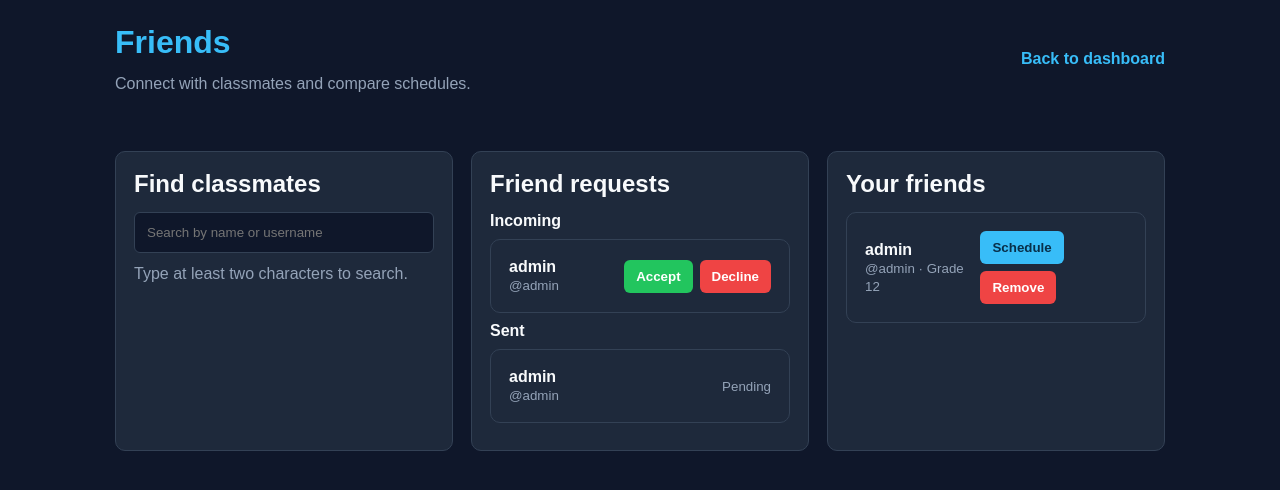
After one commit to Hack37Studios/CampusPulse, a Flask app: page /friends in a window 1280 px wide. The commit adds this page. Shown: the top 490 px of the page. Run offline with Flask 3, Linux system fonts and the light colour scheme; a user stored in the database is signed in; data comes from the database, SQL or seed files in the repository; tables that the repository leaves empty hold one stand-in row (values such as "Sample post").

Commit message:
V1.10 Friends

```diff
--- a/app.py
+++ b/app.py
@@ -1,5 +1,5 @@
 from flask import Flask, render_template, jsonify, request, session, redirect, url_for
-from datetime import datetime
+from datetime import date, datetime, timedelta
 import sqlite3
 import os
 from functools import wraps
@@ -113,8 +113,73 @@ def init_db():
         )
     ''')
 
+    school_columns = {row['name'] for row in cursor.execute('PRAGMA table_info(schools)').fetchall()}
+    if 'last_school_day_date' not in school_columns:
+        cursor.execute('ALTER TABLE schools ADD COLUMN last_school_day_date TEXT')
+        cursor.execute('UPDATE schools SET last_school_day_date = ?', (date.today().isoformat(),))
+
+    db.commit()
+    # Friend Requests table
+    cursor.execute('''
+        CREATE TABLE IF NOT EXISTS friend_requests (
+            id INTEGER PRIMARY KEY AUTOINCREMENT,
+            sender_id INTEGER NOT NULL,
+            receiver_id INTEGER NOT NULL,
+            status TEXT DEFAULT 'pending',
+            created_at TIMESTAMP DEFAULT CURRENT_TIMESTAMP,
+            FOREIGN KEY (sender_id) REFERENCES users(id),
+            FOREIGN KEY (receiver_id) REFERENCES users(id),
+            UNIQUE(sender_id, receiver_id)
+        )
+    ''')
+
+    # Friends table
+    cursor.execute('''
+        CREATE TABLE IF NOT EXISTS friends (
+            id INTEGER PRIMARY KEY AUTOINCREMENT,
+            user_id_1 INTEGER NOT NULL,
+            user_id_2 INTEGER NOT NULL,
+            created_at TIMESTAMP DEFAULT CURRENT_TIMESTAMP,
+            FOREIGN KEY (user_id_1) REFERENCES users(id),
+            FOREIGN KEY (user_id_2) REFERENCES users(id),
+            UNIQUE(user_id_1, user_id_2)
+        )
+    ''')
+
     db.commit()
     db.close()
+
+def update_school_day_counters():
+    """Advance each school's counter once for every missed weekday."""
+    today = date.today()
+    db = get_db()
+    schools = db.execute('SELECT id, current_school_day, total_school_days, last_school_day_date FROM schools').fetchall()
+
+    for school in schools:
+        last_date = date.fromisoformat(school['last_school_day_date']) if school['last_school_day_date'] else today
+        if last_date >= today:
+            continue
+
+        missed_weekdays = 0
+        check_date = last_date + timedelta(days=1)
+        while check_date <= today:
+            if check_date.weekday() < 5:
+                missed_weekdays += 1
+            check_date += timedelta(days=1)
+
+        new_day = min(school['total_school_days'], school['current_school_day'] + missed_weekdays)
+        db.execute('''
+            UPDATE schools
+            SET current_school_day = ?, last_school_day_date = ?
+            WHERE id = ?
+        ''', (new_day, today.isoformat(), school['id']))
+
+    db.commit()
+    db.close()
+
+@app.before_request
+def refresh_school_day_counters():
+    update_school_day_counters()
 
 def hash_password(password):
     """Hash password"""
@@ -400,6 +465,168 @@ def get_schedule():
         'announcement': school['announcement'],
         'classes': [dict(c) for c in classes]
     })
+
+@app.route('/friends')
+@login_required
+def friends_page():
+    """Show friends and pending friend requests."""
+    return render_template('friends.html', user=session.get('full_name'))
+
+@app.route('/api/friends')
+@login_required
+def get_friends():
+    """Return accepted friends and pending requests for the current user."""
+    user_id = session['user_id']
+    db = get_db()
+    friends = db.execute('''
+        SELECT u.id, u.username, u.full_name, u.grade
+        FROM friends f
+        JOIN users u ON u.id = CASE WHEN f.user_id_1 = ? THEN f.user_id_2 ELSE f.user_id_1 END
+        WHERE f.user_id_1 = ? OR f.user_id_2 = ?
+        ORDER BY u.full_name
+    ''', (user_id, user_id, user_id)).fetchall()
+    incoming = db.execute('''
+        SELECT r.id, u.id AS user_id, u.username, u.full_name, r.created_at
+        FROM friend_requests r
+        JOIN users u ON u.id = r.sender_id
+        WHERE r.receiver_id = ? AND r.status = 'pending'
+        ORDER BY r.created_at DESC
+    ''', (user_id,)).fetchall()
+    outgoing = db.execute('''
+        SELECT r.id, u.id AS user_id, u.username, u.full_name, r.created_at
+        FROM friend_requests r
+        JOIN users u ON u.id = r.receiver_id
+        WHERE r.sender_id = ? AND r.status = 'pending'
+        ORDER BY r.created_at DESC
+    ''', (user_id,)).fetchall()
+    db.close()
+    return jsonify({
+        'friends': [dict(friend) for friend in friends],
+        'incoming': [dict(request) for request in incoming],
+        'outgoing': [dict(request) for request in outgoing]
+    })
+
+@app.route('/api/friends/search')
+@login_required
+def search_users():
+    """Search students in the current user's school."""
+    search = request.args.get('q', '').strip()
+    if len(search) < 2:
+        return jsonify({'users': []})
+
+    db = get_db()
+    users = db.execute('''
+        SELECT id, username, full_name, grade
+        FROM users
+        WHERE school_id = ? AND id != ?
+          AND (full_name LIKE ? OR username LIKE ?)
+        ORDER BY full_name
+        LIMIT 20
+    ''', (session['school_id'], session['user_id'], f'%{search}%', f'%{search}%')).fetchall()
+    db.close()
+    return jsonify({'users': [dict(user) for user in users]})
+
+@app.route('/api/friends/request', methods=['POST'])
+@login_required
+def send_friend_request():
+    """Send or re-send a friend request to a same-school user."""
+    data = request.get_json() or {}
+    receiver_id = data.get('user_id')
+    db = get_db()
+    receiver = db.execute('SELECT id FROM users WHERE id = ? AND school_id = ?',
+                          (receiver_id, session['school_id'])).fetchone()
+    if not receiver or receiver_id == session['user_id']:
+        db.close()
+        return jsonify({'success': False, 'error': 'User is not available'}), 400
+
+    first_id, second_id = sorted((session['user_id'], receiver_id))
+    friendship = db.execute('SELECT id FROM friends WHERE user_id_1 = ? AND user_id_2 = ?',
+                            (first_id, second_id)).fetchone()
+    if friendship:
+        db.close()
+        return jsonify({'success': False, 'error': 'You are already friends'}), 400
+
+    existing = db.execute('''
+        SELECT id, status FROM friend_requests
+        WHERE (sender_id = ? AND receiver_id = ?) OR (sender_id = ? AND receiver_id = ?)
+        ORDER BY id DESC LIMIT 1
+    ''', (session['user_id'], receiver_id, receiver_id, session['user_id'])).fetchone()
+    if existing and existing['status'] == 'pending':
+        db.close()
+        return jsonify({'success': False, 'error': 'Request already pending'}), 400
+
+    if existing:
+        db.execute('''
+            UPDATE friend_requests SET sender_id = ?, receiver_id = ?, status = 'pending', created_at = CURRENT_TIMESTAMP
+            WHERE id = ?
+        ''', (session['user_id'], receiver_id, existing['id']))
+    else:
+        db.execute('INSERT INTO friend_requests (sender_id, receiver_id) VALUES (?, ?)',
+                   (session['user_id'], receiver_id))
+    db.commit()
+    db.close()
+    return jsonify({'success': True})
+
+@app.route('/api/friends/request/<int:request_id>', methods=['PUT'])
+@login_required
+def respond_to_friend_request(request_id):
+    """Accept or decline an incoming friend request."""
+    action = (request.get_json() or {}).get('action')
+    if action not in ('accept', 'decline'):
+        return jsonify({'success': False, 'error': 'Invalid response'}), 400
+
+    db = get_db()
+    friend_request = db.execute('''
+        SELECT sender_id, receiver_id FROM friend_requests
+        WHERE id = ? AND receiver_id = ? AND status = 'pending'
+    ''', (request_id, session['user_id'])).fetchone()
+    if not friend_request:
+        db.close()
+        return jsonify({'success': False, 'error': 'Request not found'}), 404
+
+    new_status = 'accepted' if action == 'accept' else 'declined'
+    db.execute('UPDATE friend_requests SET status = ? WHERE id = ?', (new_status, request_id))
+    if action == 'accept':
+        first_id, second_id = sorted((friend_request['sender_id'], friend_request['receiver_id']))
+        db.execute('INSERT OR IGNORE INTO friends (user_id_1, user_id_2) VALUES (?, ?)',
+                   (first_id, second_id))
+    db.commit()
+    db.close()
+    return jsonify({'success': True})
+
+@app.route('/api/friends/<int:friend_id>', methods=['DELETE'])
+@login_required
+def remove_friend(friend_id):
+    """Remove an accepted friend."""
+    first_id, second_id = sorted((session['user_id'], friend_id))
+    db = get_db()
+    db.execute('DELETE FROM friends WHERE user_id_1 = ? AND user_id_2 = ?', (first_id, second_id))
+    db.commit()
+    db.close()
+    return jsonify({'success': True})
+
+@app.route('/api/friends/<int:friend_id>/schedule')
+@login_required
+def friend_schedule(friend_id):
+    """Return a friend's enrolled schedule when friendship is accepted."""
+    first_id, second_id = sorted((session['user_id'], friend_id))
+    db = get_db()
+    friend = db.execute('''
+        SELECT u.id, u.full_name, u.username
+        FROM friends f JOIN users u ON u.id = ?
+        WHERE f.user_id_1 = ? AND f.user_id_2 = ?
+    ''', (friend_id, first_id, second_id)).fetchone()
+    if not friend:
+        db.close()
+        return jsonify({'success': False, 'error': 'You are not friends with this user'}), 403
+    classes = db.execute('''
+        SELECT c.period, c.name, c.room, c.teacher, c.start_time, c.end_time
+        FROM student_classes sc JOIN classes c ON c.id = sc.class_id
+        WHERE sc.user_id = ? AND c.school_id = ?
+        ORDER BY c.period
+    ''', (friend_id, session['school_id'])).fetchall()
+    db.close()
+    return jsonify({'success': True, 'friend': dict(friend), 'classes': [dict(item) for item in classes]})
 
 @app.route('/classes')
 @login_required
--- /dev/null
+++ b/templates/friends.html
@@ -0,0 +1,66 @@
+<!DOCTYPE html>
+<html lang="en">
+<head>
+    <meta charset="UTF-8">
+    <meta name="viewport" content="width=device-width, initial-scale=1.0">
+    <title>CampusPulse - Friends</title>
+    <style>
+        :root { --bg: #0f172a; --panel: #1e293b; --border: #334155; --text: #f8fafc; --muted: #94a3b8; --blue: #38bdf8; --green: #22c55e; --red: #ef4444; }
+        * { box-sizing: border-box; }
+        body { margin: 0; padding: 24px; background: var(--bg); color: var(--text); font-family: Arial, sans-serif; }
+        .container { max-width: 1050px; margin: auto; }
+        .header { display: flex; justify-content: space-between; align-items: center; margin-bottom: 24px; }
+        h1, h2 { margin: 0 0 14px; } h1 { color: var(--blue); }
+        a { color: var(--blue); text-decoration: none; font-weight: 600; }
+        .grid { display: grid; grid-template-columns: repeat(auto-fit, minmax(300px, 1fr)); gap: 18px; }
+        .panel, .person, .schedule { background: var(--panel); border: 1px solid var(--border); border-radius: 10px; padding: 18px; }
+        .panel { min-height: 170px; }
+        input { width: 100%; padding: 12px; border: 1px solid var(--border); border-radius: 6px; background: var(--bg); color: var(--text); margin-bottom: 12px; }
+        .person { display: flex; justify-content: space-between; align-items: center; gap: 12px; margin: 9px 0; }
+        .person small, .empty { color: var(--muted); }
+        button { border: 0; border-radius: 6px; padding: 9px 12px; color: white; cursor: pointer; font-weight: 600; }
+        .primary { background: var(--blue); color: #082f49; } .accept { background: var(--green); } .decline, .remove { background: var(--red); }
+        .secondary { background: #475569; } .actions { display: flex; gap: 7px; flex-wrap: wrap; }
+        .schedule { margin-top: 18px; display: none; } table { width: 100%; border-collapse: collapse; } th, td { text-align: left; padding: 10px 6px; border-bottom: 1px solid var(--border); }
+        #message { min-height: 22px; color: var(--green); margin-bottom: 12px; }
+        @media (max-width: 600px) { body { padding: 16px; } .person { align-items: flex-start; flex-direction: column; } }
+    </style>
+</head>
+<body>
+<div class="container">
+    <div class="header"><div><h1>Friends</h1><div class="empty">Connect with classmates and compare schedules.</div></div><a href="/student">Back to dashboard</a></div>
+    <div id="message"></div>
+    <div class="grid">
+        <section class="panel"><h2>Find classmates</h2><input id="search" type="search" placeholder="Search by name or username" autocomplete="off"><div id="results" class="empty">Type at least two characters to search.</div></section>
+        <section class="panel"><h2>Friend requests</h2><div id="incoming"></div><div id="outgoing"></div></section>
+        <section class="panel"><h2>Your friends</h2><div id="friends"></div></section>
+    </div>
+    <section id="schedule" class="schedule"><h2 id="schedule-title"></h2><div id="schedule-content"></div></section>
+</div>
+<script>
+const message = document.getElementById('message');
+function showMessage(text, error = false) { message.textContent = text; message.style.color = error ? 'var(--red)' : 'var(--green)'; }
+async function api(url, options = {}) { const response = await fetch(url, options); const data = await response.json(); if (!response.ok || data.success === false) throw new Error(data.error || 'Request failed'); return data; }
+function person(item, buttons) { return `<div class="person"><div><strong>${escapeHtml(item.full_name)}</strong><br><small>@${escapeHtml(item.username)}${item.grade ? ` · Grade ${item.grade}` : ''}</small></div><div class="actions">${buttons}</div></div>`; }
+function escapeHtml(value) { return String(value).replace(/[&<>"']/g, char => ({'&':'&amp;','<':'&lt;','>':'&gt;','"':'&quot;',"'":'&#039;'}[char])); }
+async function loadFriends() {
+    const data = await api('/api/friends');
+    document.getElementById('friends').innerHTML = data.friends.length ? data.friends.map(item => person(item, `<button class="primary" onclick="viewSchedule(${item.id})">Schedule</button><button class="remove" onclick="removeFriend(${item.id})">Remove</button>`)).join('') : '<div class="empty">No friends yet.</div>';
+    document.getElementById('incoming').innerHTML = data.incoming.length ? '<strong>Incoming</strong>' + data.incoming.map(item => person(item, `<button class="accept" onclick="respond(${item.id}, 'accept')">Accept</button><button class="decline" onclick="respond(${item.id}, 'decline')">Decline</button>`)).join('') : '';
+    document.getElementById('outgoing').innerHTML = data.outgoing.length ? '<strong>Sent</strong>' + data.outgoing.map(item => person(item, '<small>Pending</small>')).join('') : '';
+    if (!data.incoming.length && !data.outgoing.length) document.getElementById('incoming').innerHTML = '<div class="empty">No pending requests.</div>';
+}
+async function searchUsers() {
+    const query = document.getElementById('search').value.trim();
+    if (query.length < 2) { document.getElementById('results').innerHTML = '<div class="empty">Type at least two characters to search.</div>'; return; }
+    const data = await api(`/api/friends/search?q=${encodeURIComponent(query)}`);
+    document.getElementById('results').innerHTML = data.users.length ? data.users.map(item => person(item, `<button class="primary" onclick="sendRequest(${item.id})">Add friend</button>`)).join('') : '<div class="empty">No classmates found.</div>';
+}
+async function sendRequest(id) { try { await api('/api/friends/request', { method: 'POST', headers: {'Content-Type': 'application/json'}, body: JSON.stringify({user_id: id}) }); showMessage('Friend request sent.'); await loadFriends(); } catch (error) { showMessage(error.message, true); } }
+async function respond(id, action) { try { await api(`/api/friends/request/${id}`, { method: 'PUT', headers: {'Content-Type': 'application/json'}, body: JSON.stringify({action}) }); showMessage(action === 'accept' ? 'Friend request accepted.' : 'Friend request declined.'); await loadFriends(); } catch (error) { showMessage(error.message, true); } }
+async function removeFriend(id) { if (!confirm('Remove this friend?')) return; try { await api(`/api/friends/${id}`, { method: 'DELETE' }); showMessage('Friend removed.'); await loadFriends(); } catch (error) { showMessage(error.message, true); } }
+async function viewSchedule(id) { try { const data = await api(`/api/friends/${id}/schedule`); document.getElementById('schedule').style.display = 'block'; document.getElementById('schedule-title').textContent = `${data.friend.full_name}'s schedule`; document.getElementById('schedule-content').innerHTML = data.classes.length ? `<table><tr><th>Period</th><th>Class</th><th>Teacher</th><th>Room</th><th>Time</th></tr>${data.classes.map(item => `<tr><td>${item.period}</td><td>${escapeHtml(item.name)}</td><td>${escapeHtml(item.teacher || 'Not assigned')}</td><td>${escapeHtml(item.room)}</td><td>${item.start_time} - ${item.end_time}</td></tr>`).join('')}</table>` : '<div class="empty">This friend has not selected classes yet.</div>'; } catch (error) { showMessage(error.message, true); } }
+document.getElementById('search').addEventListener('input', searchUsers); loadFriends().catch(error => showMessage(error.message, true));
+</script>
+</body>
+</html>
--- a/templates/student_dashboard.html
+++ b/templates/student_dashboard.html
@@ -423,6 +423,7 @@
         <div style="display: flex; gap: 10px; margin-left: 20px;">
                 <button class="header-btn" onclick="toggleTheme()" title="Toggle Dark/Light Mode">🌙</button>
                 <a href="/classes" class="header-btn" title="Select Classes">📚</a>
+                <a href="/friends" class="header-btn" title="Friends">👥</a>
                 <a href="/profile" class="header-btn" title="Profile">👤</a>
                 <a href="/logout" class="header-btn logout-btn">Logout</a>
             </div>
```
Also changed, not shown: README.md, 1 other file.
